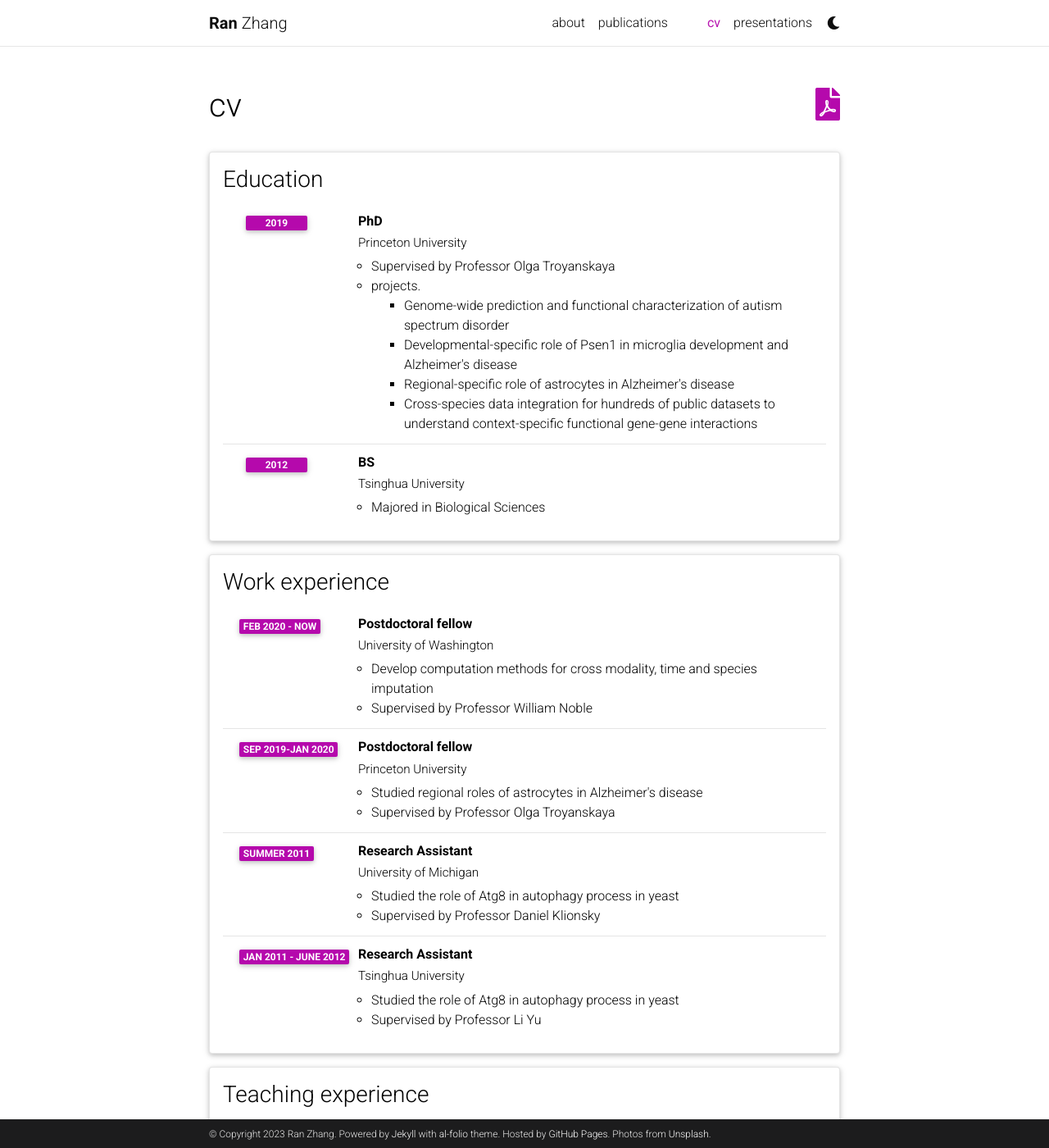
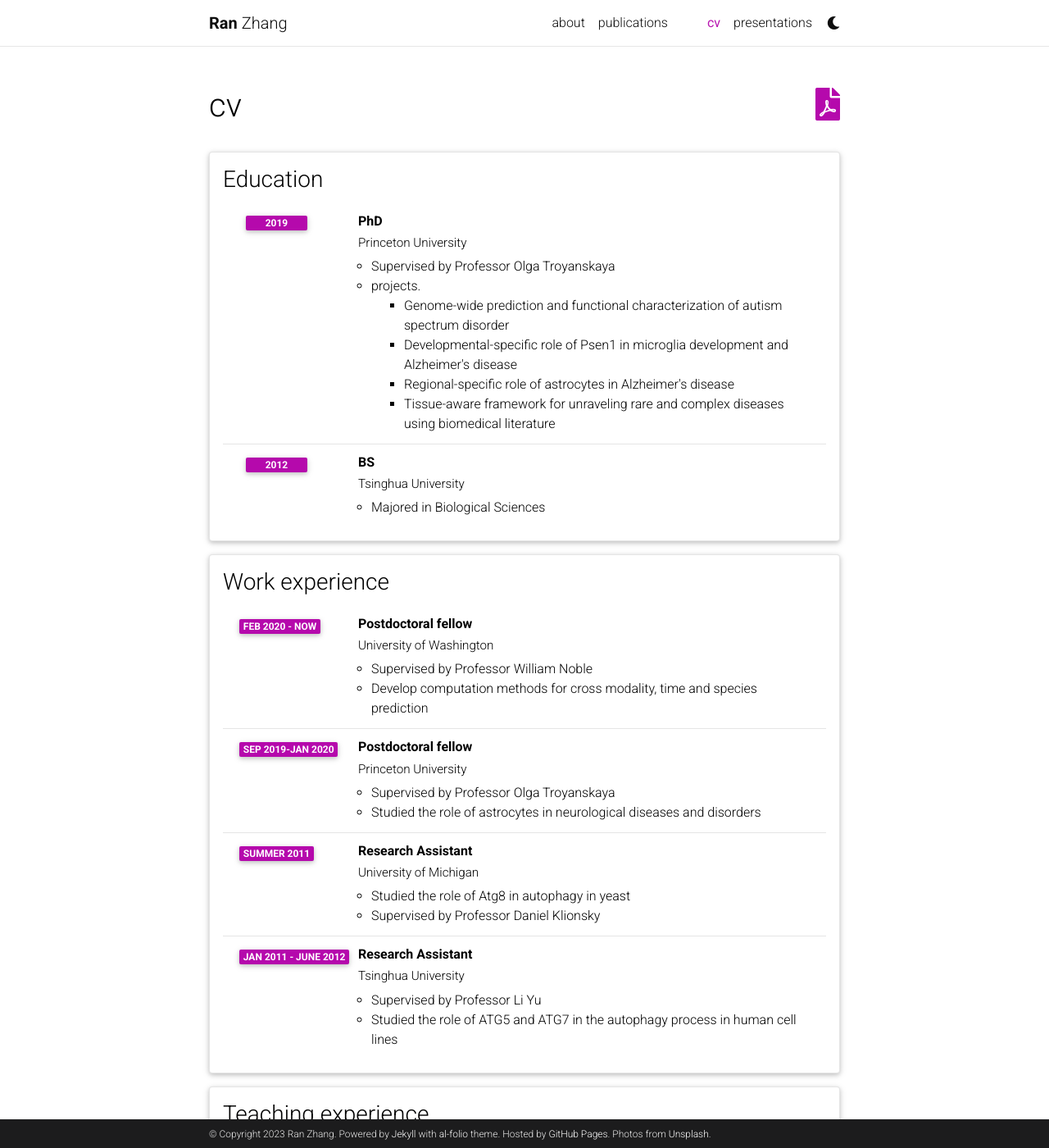
Before and after one commit to RanZhang08/RanZhang08.github.io, a Jekyll site: the page built from _pages/cv.md, in a window 1280 px wide and 1400 px high. Shown: the whole window at 82% size. Built offline with Jekyll 4.4.1, drawn with Linux system fonts in a browser that asks for light colours; comment, search, counter and statistics services are not loaded; a style sheet for code colours, icons or effects is not loaded.

Commit message:
mod to cv

```diff
--- a/_data/cv.yml
+++ b/_data/cv.yml
@@ -11,7 +11,7 @@
             - Genome-wide prediction and functional characterization of autism spectrum disorder
             - Developmental-specific role of Psen1 in microglia development and Alzheimer's disease
             - Regional-specific role of astrocytes in Alzheimer's disease
-            - Cross-species data integration for hundreds of public datasets to understand context-specific functional gene-gene interactions
+            - Tissue-aware framework for unraveling rare and complex diseases using biomedical literature
     - title: BS
       institution: Tsinghua University
       year: 2012
@@ -25,29 +25,29 @@
       institution: University of Washington
       year: Feb 2020 - now
       description:
-        - Develop computation methods for cross modality, time and species imputation
         - Supervised by Professor William Noble
+        - Develop computation methods for cross modality, time and species prediction
 
     - title: Postdoctoral fellow
       institution: Princeton University
       year: Sep 2019-Jan 2020
       description:
-        - Studied regional roles of astrocytes in Alzheimer's disease
         - Supervised by Professor Olga Troyanskaya
+        - Studied the role of astrocytes in neurological diseases and disorders
 
     - title: Research Assistant
       institution: University of Michigan
       year: summer 2011
       description:
-        - Studied the role of Atg8 in autophagy process in yeast
+        - Studied the role of Atg8 in autophagy in yeast
         - Supervised by Professor Daniel Klionsky
 
     - title: Research Assistant
       institution: Tsinghua University
       year: Jan 2011 - June 2012
       description:
-        - Studied the role of Atg8 in autophagy process in yeast
         - Supervised by Professor Li Yu
+        - Studied the role of ATG5 and ATG7 in the autophagy process in human cell lines
 
 
 - title: Teaching experience
```
